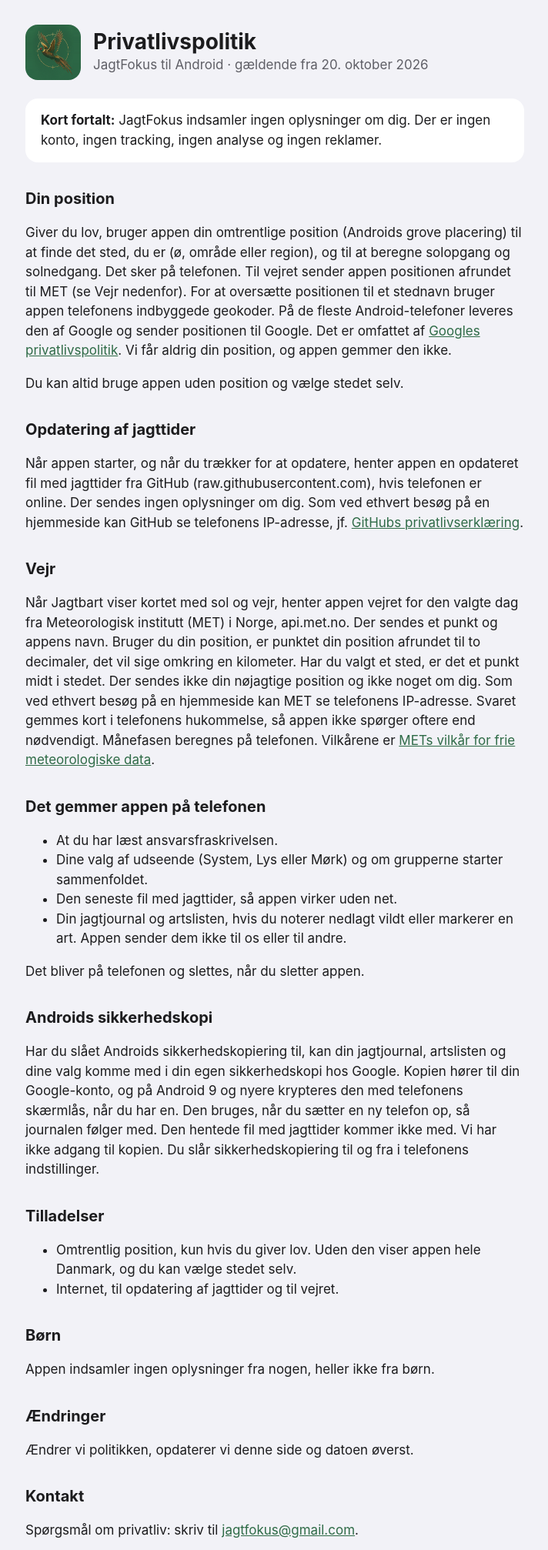
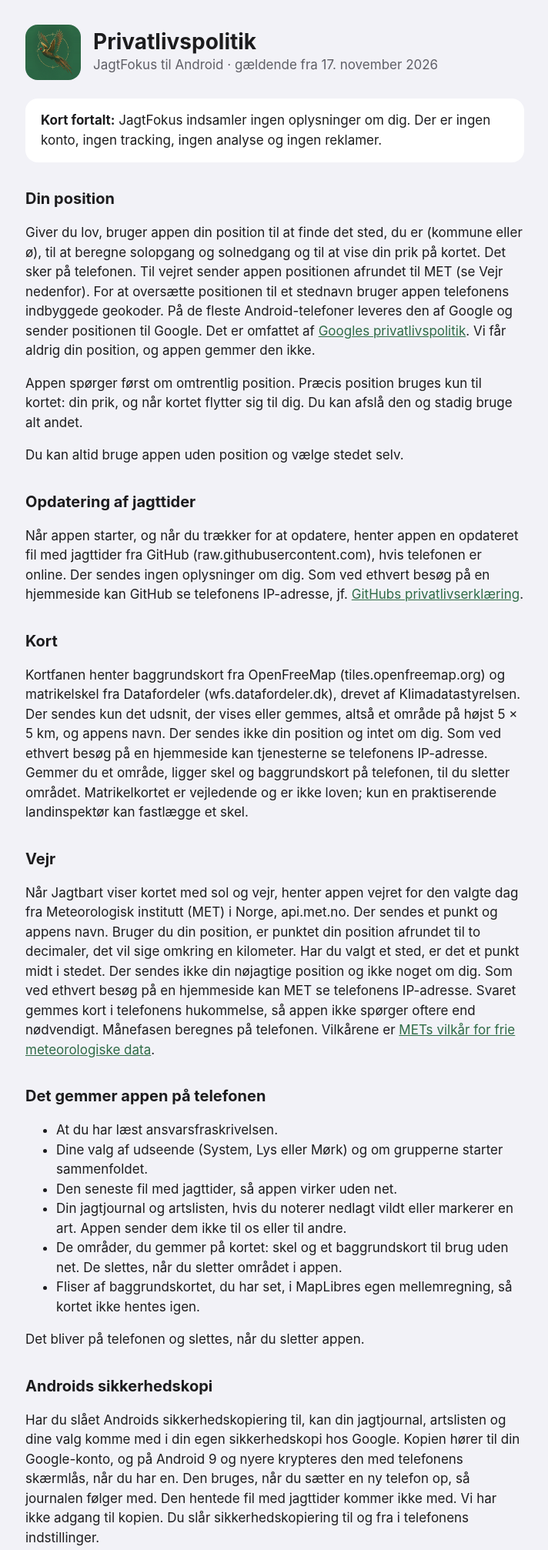
Before and after one commit to KennethEgholm/jagtapp, a plain HTML site: page android/privatliv.html in a window 1280 px wide. Shown: the top 2014 px of the page at 77% size, without its empty margins (283-995 px from the left). Drawn offline with Linux system fonts and the light colour scheme.

Commit message:
Android: support og privatliv

```diff
--- a/android/privatliv.html
+++ b/android/privatliv.html
@@ -12,7 +12,7 @@
   <img src="icon.png" alt="">
   <div>
     <h1>Privatlivspolitik</h1>
-    <div class="muted">JagtFokus til Android · gældende fra 20. oktober 2026</div>
+    <div class="muted">JagtFokus til Android · gældende fra 17. november 2026</div>
   </div>
 </header>
 
@@ -21,11 +21,15 @@
 </div>
 
 <h2>Din position</h2>
-<p>Giver du lov, bruger appen din omtrentlige position (Androids grove placering) til at finde det sted, du er (ø, område eller region), og til at beregne solopgang og solnedgang. Det sker på telefonen. Til vejret sender appen positionen afrundet til MET (se Vejr nedenfor). For at oversætte positionen til et stednavn bruger appen telefonens indbyggede geokoder. På de fleste Android-telefoner leveres den af Google og sender positionen til Google. Det er omfattet af <a href="https://policies.google.com/privacy?hl=da">Googles privatlivspolitik</a>. Vi får aldrig din position, og appen gemmer den ikke.</p>
+<p>Giver du lov, bruger appen din position til at finde det sted, du er (kommune eller ø), til at beregne solopgang og solnedgang og til at vise din prik på kortet. Det sker på telefonen. Til vejret sender appen positionen afrundet til MET (se Vejr nedenfor). For at oversætte positionen til et stednavn bruger appen telefonens indbyggede geokoder. På de fleste Android-telefoner leveres den af Google og sender positionen til Google. Det er omfattet af <a href="https://policies.google.com/privacy?hl=da">Googles privatlivspolitik</a>. Vi får aldrig din position, og appen gemmer den ikke.</p>
+<p>Appen spørger først om omtrentlig position. Præcis position bruges kun til kortet: din prik, og når kortet flytter sig til dig. Du kan afslå den og stadig bruge alt andet.</p>
 <p>Du kan altid bruge appen uden position og vælge stedet selv.</p>
 
 <h2>Opdatering af jagttider</h2>
 <p>Når appen starter, og når du trækker for at opdatere, henter appen en opdateret fil med jagttider fra GitHub (raw.githubusercontent.com), hvis telefonen er online. Der sendes ingen oplysninger om dig. Som ved ethvert besøg på en hjemmeside kan GitHub se telefonens IP-adresse, jf. <a href="https://docs.github.com/en/site-policy/privacy-policies/github-general-privacy-statement">GitHubs privatlivserklæring</a>.</p>
+
+<h2>Kort</h2>
+<p>Kortfanen henter baggrundskort fra OpenFreeMap (tiles.openfreemap.org) og matrikelskel fra Datafordeler (wfs.datafordeler.dk), drevet af Klimadatastyrelsen. Der sendes kun det udsnit, der vises eller gemmes, altså et område på højst 5 × 5 km, og appens navn. Der sendes ikke din position og intet om dig. Som ved ethvert besøg på en hjemmeside kan tjenesterne se telefonens IP-adresse. Gemmer du et område, ligger skel og baggrundskort på telefonen, til du sletter området. Matrikelkortet er vejledende og er ikke loven; kun en praktiserende landinspektør kan fastlægge et skel.</p>
 
 <h2>Vejr</h2>
 <p>Når Jagtbart viser kortet med sol og vejr, henter appen vejret for den valgte dag fra Meteorologisk institutt (MET) i Norge, api.met.no. Der sendes et punkt og appens navn. Bruger du din position, er punktet din position afrundet til to decimaler, det vil sige omkring en kilometer. Har du valgt et sted, er det et punkt midt i stedet. Der sendes ikke din nøjagtige position og ikke noget om dig. Som ved ethvert besøg på en hjemmeside kan MET se telefonens IP-adresse. Svaret gemmes kort i telefonens hukommelse, så appen ikke spørger oftere end nødvendigt. Månefasen beregnes på telefonen. Vilkårene er <a href="https://www.met.no/en/free-meteorological-data">METs vilkår for frie meteorologiske data</a>.</p>
@@ -36,6 +40,8 @@
   <li>Dine valg af udseende (System, Lys eller Mørk) og om grupperne starter sammenfoldet.</li>
   <li>Den seneste fil med jagttider, så appen virker uden net.</li>
   <li>Din jagtjournal og artslisten, hvis du noterer nedlagt vildt eller markerer en art. Appen sender dem ikke til os eller til andre.</li>
+  <li>De områder, du gemmer på kortet: skel og et baggrundskort til brug uden net. De slettes, når du sletter området i appen.</li>
+  <li>Fliser af baggrundskortet, du har set, i MapLibres egen mellemregning, så kortet ikke hentes igen.</li>
 </ul>
 <p>Det bliver på telefonen og slettes, når du sletter appen.</p>
 
@@ -45,7 +51,8 @@
 <h2>Tilladelser</h2>
 <ul>
   <li>Omtrentlig position, kun hvis du giver lov. Uden den viser appen hele Danmark, og du kan vælge stedet selv.</li>
-  <li>Internet, til opdatering af jagttider og til vejret.</li>
+  <li>Præcis position, kun hvis du giver lov. Den bruges til prikken på kortet. Uden den kan du stadig se kortet.</li>
+  <li>Internet, til opdatering af jagttider, til vejret og til kortet.</li>
 </ul>
 
 <h2>Børn</h2>
```
